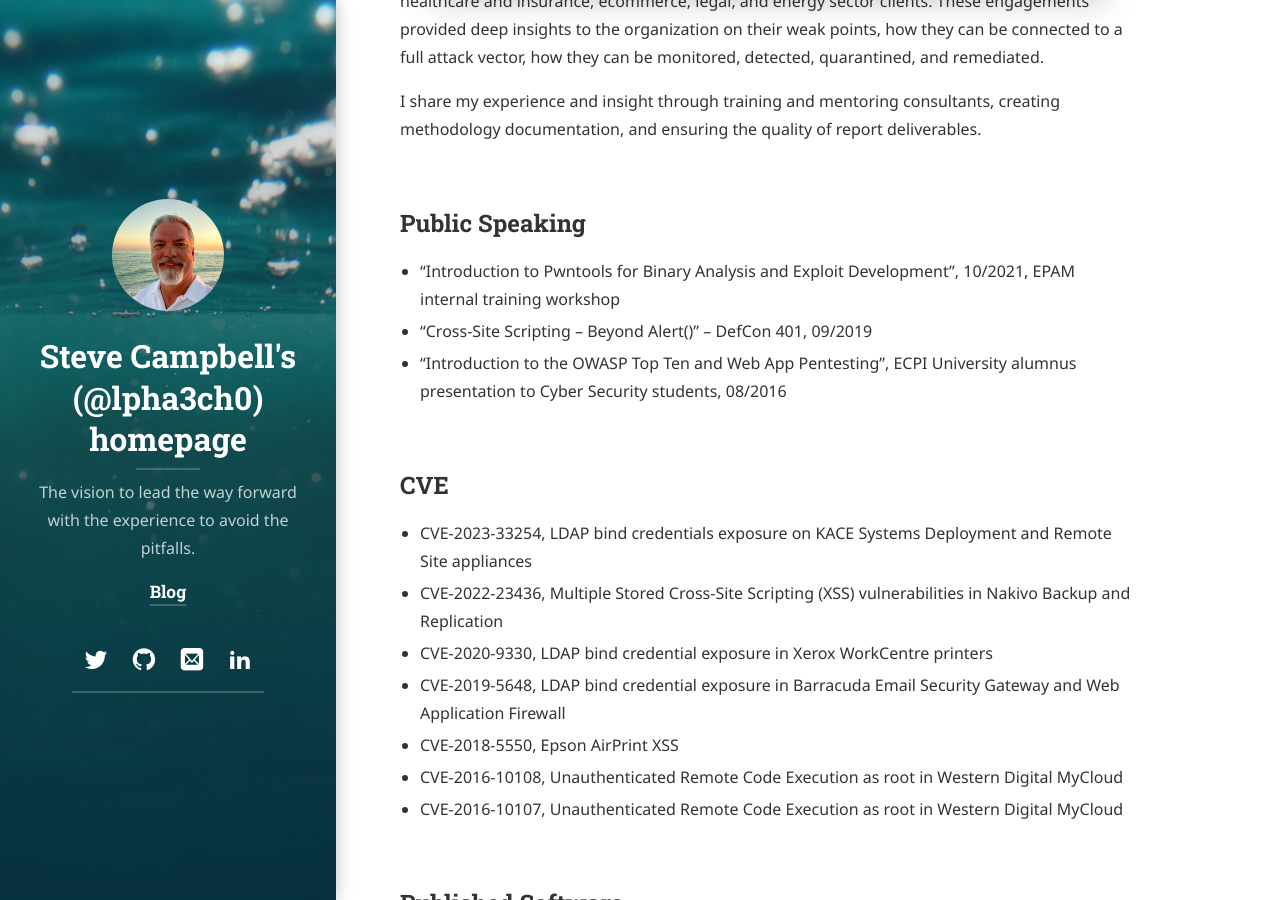
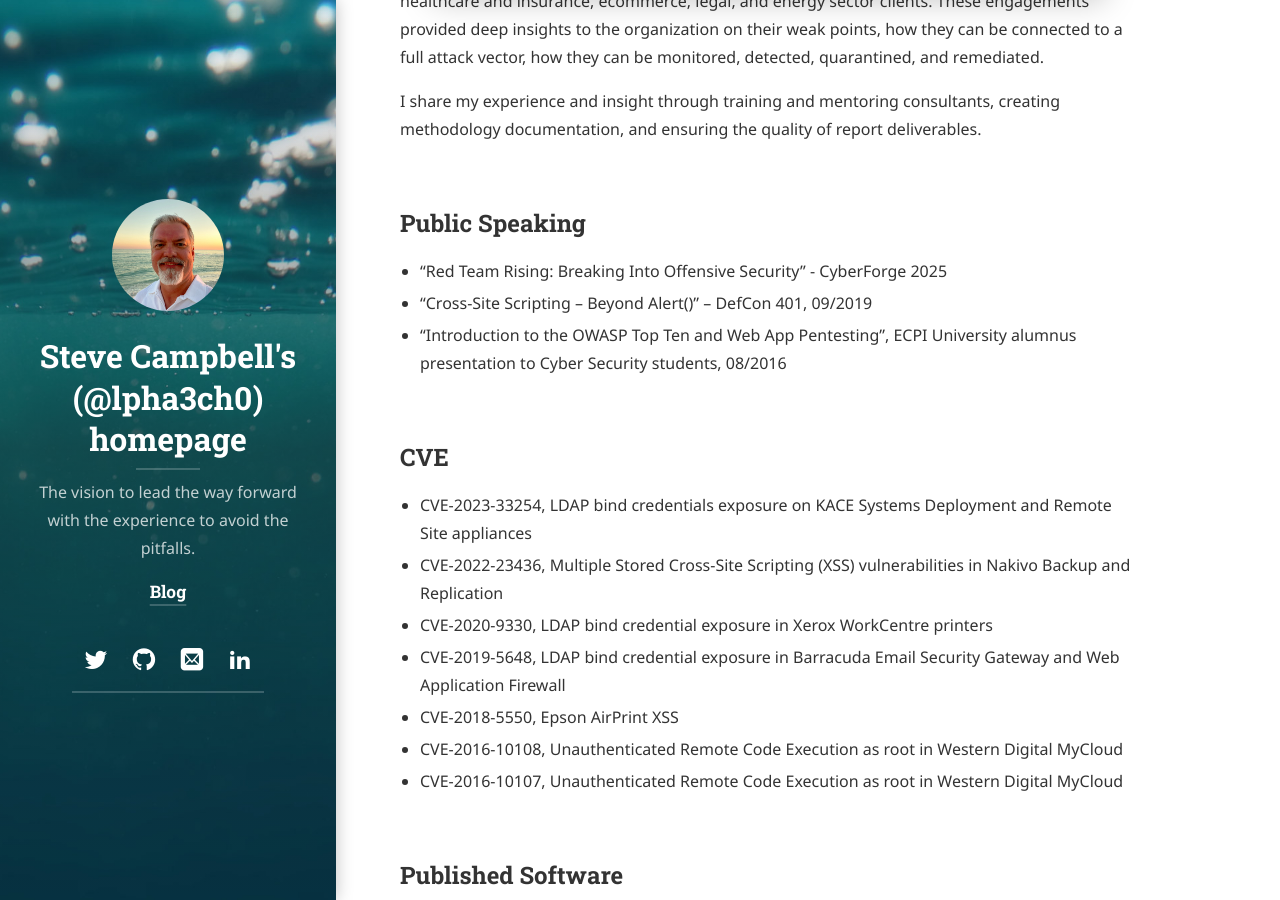
Before and after one commit to aecyberpro/aecyberpro.github.io, a Jekyll site: the page built from index.md, in a window 1280 px wide and 900 px high, scrolled down 1328 px. Built offline with Jekyll 4.4.1, drawn with Linux system fonts in a browser that asks for light colours; cached includes are drawn as plain includes; nearby versions of some CDN libraries; some web fonts are replaced; library files that are not in the unit come from our copies.

Commit message:
updated speaking engagements

```diff
--- a/index.md
+++ b/index.md
@@ -33,7 +33,7 @@ I share my experience and insight through training and mentoring consultants, cr
 
 ## Public Speaking
 
-- “Introduction to Pwntools for Binary Analysis and Exploit Development”, 10/2021, EPAM internal training workshop
+- "Red Team Rising: Breaking Into Offensive Security" - CyberForge 2025
 - “Cross-Site Scripting – Beyond Alert()” – DefCon 401, 09/2019
 - “Introduction to the OWASP Top Ten and Web App Pentesting”, ECPI University alumnus presentation to Cyber Security students, 08/2016
 
```
